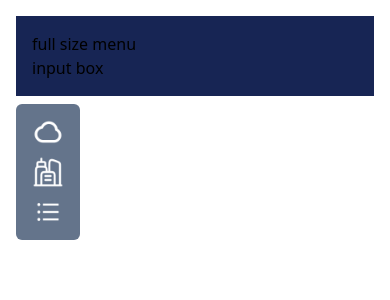
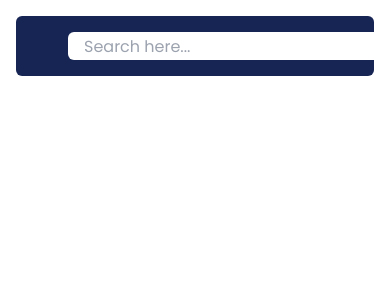
Before and after one commit to KousikBhowmik/Weather-app-react, a React (Vite) app: page / in a window 390 px wide. Shown: the top 300 px of the page. Built offline with nearby package versions, Linux system fonts and the light colour scheme.

Commit message:
nav section done

```diff
--- a/src/index.css
+++ b/src/index.css
@@ -2,3 +2,9 @@
 @tailwind base;
 @tailwind components;
 @tailwind utilities;
+*{
+    margin: 0;
+    padding: 0;
+    box-sizing: border-box;
+    font-family: 'Poppins', sans-serif;
+}
--- a/src/pages/Navbar.jsx
+++ b/src/pages/Navbar.jsx
@@ -1,23 +1,56 @@
-import React from "react";
+import React, { useState } from "react";
 import { Link } from "react-router-dom";
 import { assets } from "../assets/assets";
 
 const Navbar = () => {
+  const [menuIcon , setMenuIcon] = useState(false)
+
   return (
     <div className="flex flex-col">
-      <div className="p-4 w-full bg-blue-950">
-        <div>full size menu</div>
-        <div>input box</div>
+      <div className="p-4 w-full bg-blue-950 rounded-md sm:rounded-lg flex items-center gap-3 sm:justify-around">
+        <div className="flex gap-2 sm:gap-10">
+          <Link className="">
+            <img
+              onClick={() => setMenuIcon(!menuIcon)}
+              className={`w-8 ${menuIcon ? "hidden" : "block"} sm:hidden`}
+              src={assets.menu_bar}
+            />
+            <img
+              onClick={() => setMenuIcon(!menuIcon)}
+              className={`w-8 ${menuIcon ? "block" : "hidden"} sm:hidden`}
+              src={assets.menu_close}
+            />
+          </Link>
+          <Link>
+            <img className="w-8 hidden sm:block" src={assets.menu_cloud} />
+          </Link>
+          <Link>
+            <img className="w-8 hidden sm:block" src={assets.menu_city} />
+          </Link>
+          <Link>
+            <img className="w-8 hidden sm:block" src={assets.menu_options} />
+          </Link>
+        </div>
+        <div>
+          <input
+            className="outline-none bg-white rounded-md min-w-[90%] md:w-[300px] lg:w-[400px] pl-4 text-gray-700 sm:h-8 h-7"
+            type="text"
+            placeholder="Search here..."
+          />
+        </div>
       </div>
-      <div className="bg-slate-500 w-fit px-4 py-2 mt-2 rounded-md flex flex-col sm:hidden">
-        <Link>
+      <div className={` ${menuIcon? "block": "hidden"}  absolute top-[11vh] bg-slate-500 w-fit px-4 py-2 mt-2 rounded-md flex flex-col sm:hidden`}>
+        <Link className="mt-1 mb-1 flex items-center gap-1">
           <img src={assets.menu_cloud} className="w-8 mt-1 mb-1" />
+          <p className=" text-sm text-gray-950">Weather</p>
         </Link>
-        <Link>
+        <Link className="mt-1 mb-1 flex items-center gap-1">
           <img src={assets.menu_city} className="w-8 mt-1 mb-1 " />
+          <p className=" text-sm text-gray-950">City</p>
         </Link>
-        <Link className="mt-1 mb-1">
+        <Link className="mt-1 mb-1 flex items-center gap-1">
           <img src={assets.menu_options} className="w-8  " />
+          <p className=" text-sm text-gray-950">Options</p>
         </Link>
       </div>
     </div>
```
